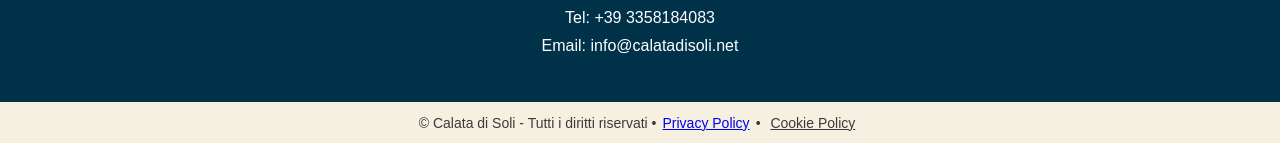
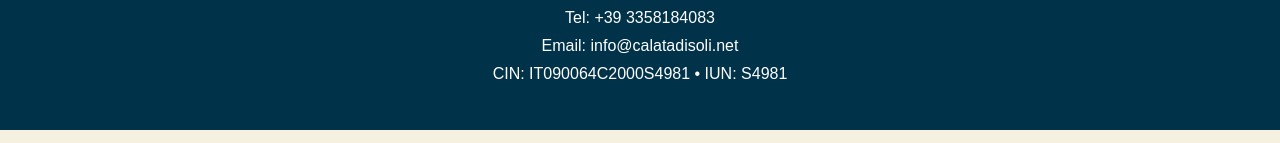
Before and after one commit to albertonicco/Calata-di-Soli, a React (Create React App) app: page / in a window 1280 px wide. Shown: the part 3323-3466 px from the top of the page. Built offline with nearby package versions, Linux system fonts and the light colour scheme.

Commit message:
Commit finale: aggiunti codici CIN/IUN, sistemato layout e completate funzionalità principali

```diff
--- a/package.json
+++ b/package.json
@@ -10,6 +10,7 @@
     "@testing-library/user-event": "^13.5.0",
     "react": "^19.1.0",
     "react-dom": "^19.1.0",
+    "react-google-recaptcha": "^3.1.0",
     "react-icons": "^5.5.0",
     "react-router-dom": "^7.6.2",
     "react-scripts": "5.0.1",
--- a/src/Component/Footer2.js
+++ b/src/Component/Footer2.js
@@ -45,6 +45,8 @@
                 <p className="footer-line2">{text.address}</p>
                 <p className="footer-line2">{text.tel} <strong></strong></p>
                 <p className="footer-line2">{text.email} <strong></strong></p>
+                <p className="footer-line2">CIN: IT090064C2000S4981 • IUN: S4981</p>
+
 
             </div>
 
```
Also changed, not shown: 1 other file (tests, documents, lock files or other folders).
